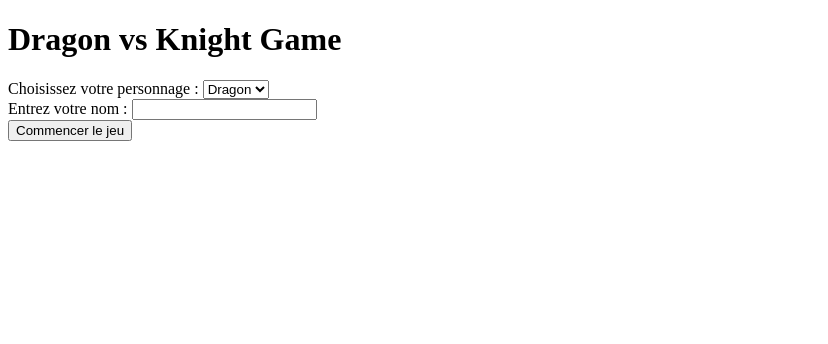
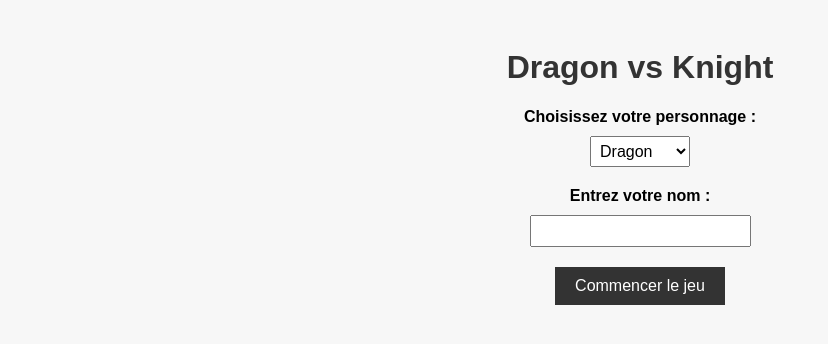
Before and after one commit to chebilax/Dragon-Knight, a website with bundled scripts: page index.html in a window 1280 px wide. Shown: the whole page, without its empty margins (0-828 px from the left). Built offline with nearby package versions, Linux system fonts and the light colour scheme.

Commit message:
first save

```diff
--- a/Class/Dragon.js
+++ b/Class/Dragon.js
@@ -4,7 +4,7 @@ import { getRandomInt } from '../util.js';
 
 export default class Dragon extends Player {
     constructor(name) {
-      super(name);
+      super(name, 'Dragon');
       this._force = getRandomInt(10) + 1;
       this._life = getRandomInt(50) + 50;
     }
--- a/Class/Knight.js
+++ b/Class/Knight.js
@@ -3,7 +3,7 @@ import { getRandomInt } from '../util.js';
 
 export default class Knight extends Player {
     constructor(name) {
-      super(name);
+      super(name, 'Chevalier');
       this._force = getRandomInt(10) + 5;
       this._life = getRandomInt(50) + 100;
     }
--- a/Class/Player.js
+++ b/Class/Player.js
@@ -1,8 +1,9 @@
 import { getRandomInt } from '../util.js';
 
 export default class Player {
-    constructor(name) {
+    constructor(name, className) {
       this._name = name;
+      this._className = className;
       this._force = 0;
       this._life = 0;
       this.shot = 0;
@@ -10,7 +11,7 @@ export default class Player {
 
     hit() {
       let damage = getRandomInt(this._force);
-      console.log(`${this._name} inflige ${damage} dégats.`);
+      //console.log(`${this._name} inflige ${damage} dégats.`);
       return damage;
     }
   }
--- a/index.html
+++ b/index.html
@@ -4,19 +4,20 @@
     <meta charset="UTF-8">
     <meta name="viewport" content="width=device-width, initial-scale=1.0">
     <title>Dragon & Knight</title>
+    <link rel="stylesheet" href="style.css">
 </head>
 <body>
-    <h1>Dragon vs Knight Game</h1>
+    <h1>Dragon vs Knight</h1>
 
-    <div>
+    <div class="form-group">
       <label for="player-selection">Choisissez votre personnage :</label>
       <select id="player-selection">
         <option value="dragon">Dragon</option>
-        <option value="knight">Knight</option>
+        <option value="knight">Chevalier</option>
       </select>
     </div>
 
-    <div>
+    <div class="form-group">
       <label for="player-name">Entrez votre nom :</label>
       <input type="text" id="player-name">
     </div>
--- /dev/null
+++ b/style.css
@@ -0,0 +1,38 @@
+body {
+    font-family: Arial, sans-serif;
+    text-align: center;
+    background-color: #f7f7f7;
+    padding: 20px;
+}
+
+h1 {
+    color: #333;
+}
+
+label {
+    display: block;
+    margin-bottom: 10px;
+    font-weight: bold;
+}
+
+select, input {
+    padding: 5px;
+    font-size: 16px;
+}
+
+.form-group {
+    margin-bottom: 20px;
+}
+
+button {
+    padding: 10px 20px;
+    font-size: 16px;
+    background-color: #333;
+    color: #fff;
+    border: none;
+    cursor: pointer;
+}
+
+button:hover {
+    background-color: #555;
+}
```
Also changed, not shown: Class/Game.js (+6 -3 lines).
